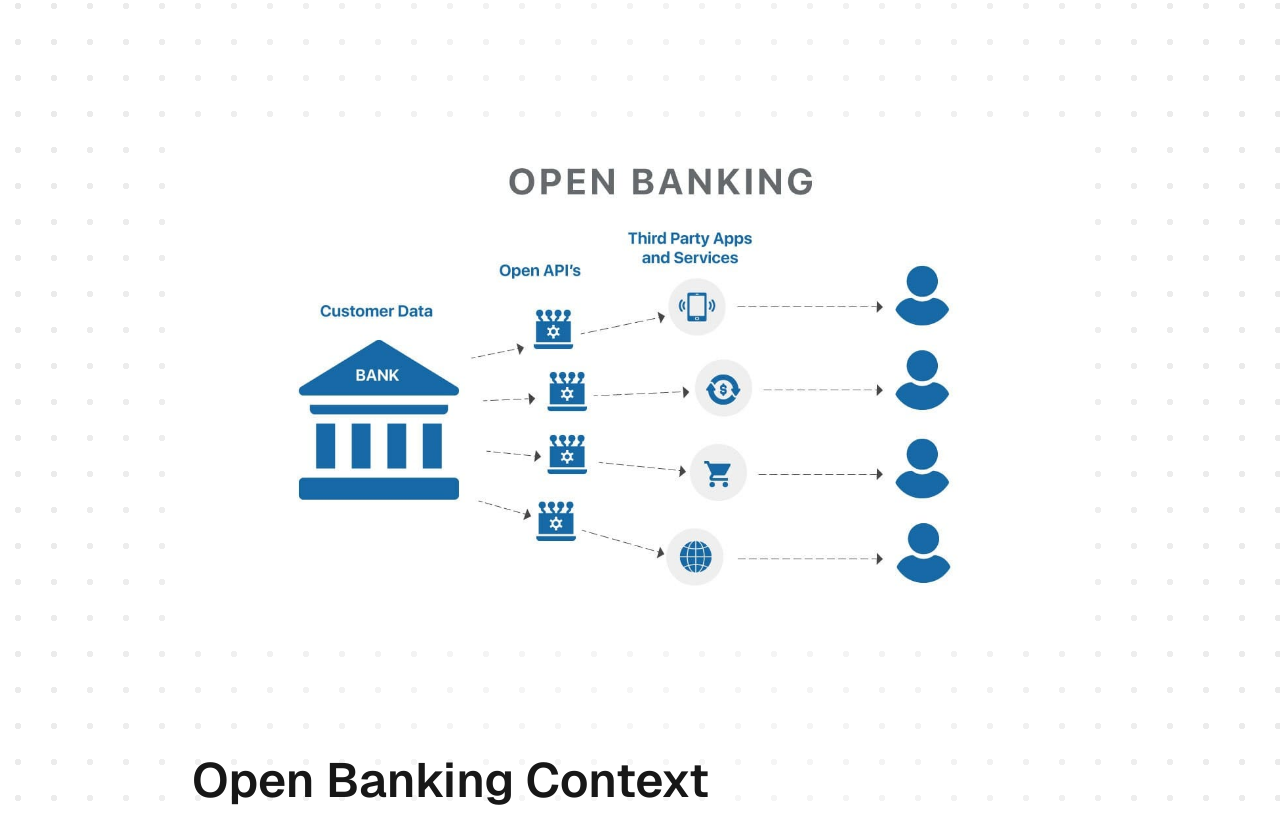
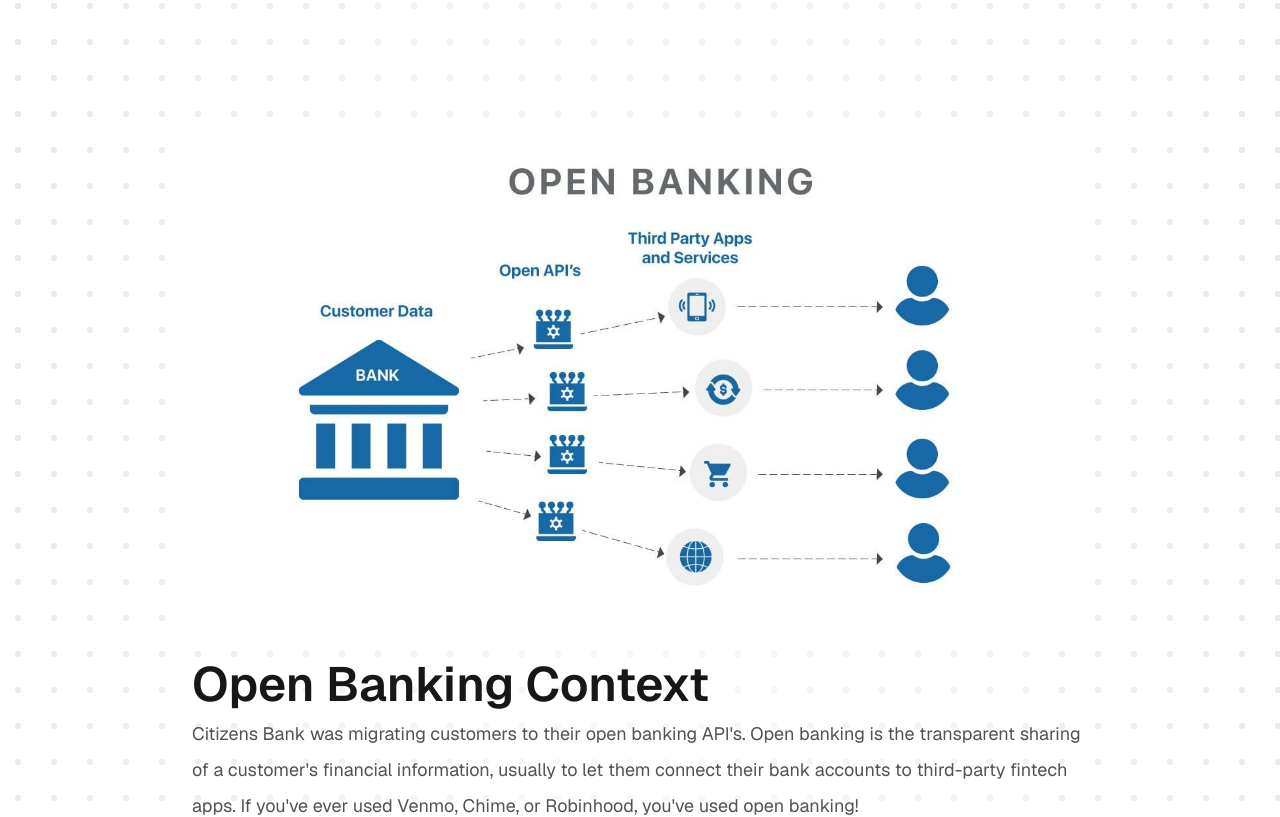
Before and after one commit to s-leirbag/portfolio, a Next.js app: page /citizens in a window 1280 px wide. Shown: the part 1560-2377 px from the top of the page. Built offline with nearby package versions, Linux system fonts and the light colour scheme.

Commit message:
grouped wide image closer to its text

```diff
--- a/app/citizens/page.tsx
+++ b/app/citizens/page.tsx
@@ -76,13 +76,14 @@ export default function Page() {
           height={1777}
           priority
         />
+        <div>
           <Image
             src="/citizens/open-banking.jpeg"
             alt="open banking diagram"
             width={1366}
             height={768}
+            className="mb-8"
           />
-        <div>
           <h3 className="text-2xl md:text-5xl mb-2 rounded font-semibold">
             Open Banking Context
           </h3>
@@ -189,13 +190,14 @@ export default function Page() {
             </p>
           </div>
         </div>
+        <div>
           <Image
             src="/citizens/architecture.svg"
             alt="architecture"
             width={800}
             height={450}
+            className="mb-8"
           />
-        <div>
           <h3 className="text-2xl md:text-5xl mb-2 rounded font-semibold">
             Architecture
           </h3>
```
Lines whose indentation alone changed are shown as unchanged.
